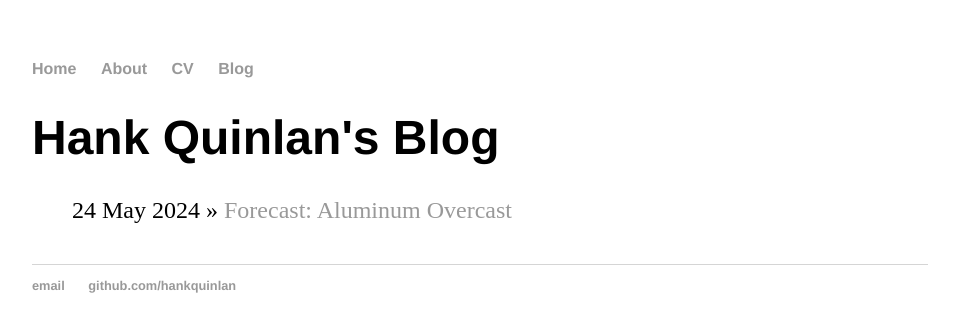
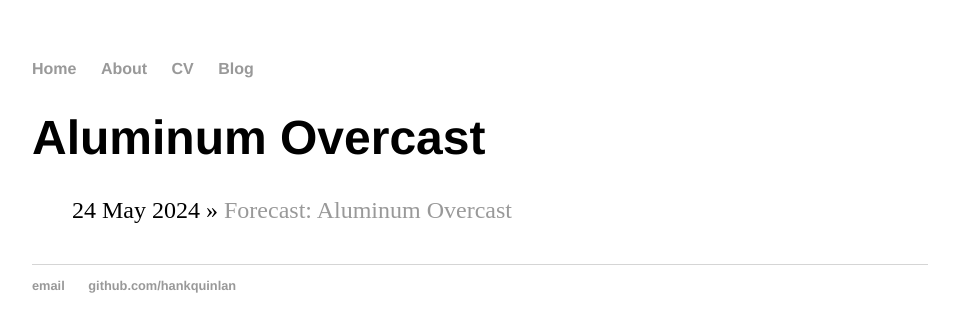
Before and after one commit to clintfandango/clintfandango.github.io, a Jekyll site: the page built from blog/index.html, in a window 1280 px wide. Shown: the top 332 px of the page, without its empty margins (160-1119 px from the left). Built offline with Jekyll 4.4.1, drawn with Linux system fonts in a browser that asks for light colours.

Commit message:
Update index.html

```diff
--- a/blog/index.html
+++ b/blog/index.html
@@ -1,6 +1,6 @@
 ---
 layout: default
-title: Hank Quinlan's Blog
+title: Aluminum Overcast
 ---
 	<h1>{{ page.title }}</h1>
 	<ul class="posts">
```
